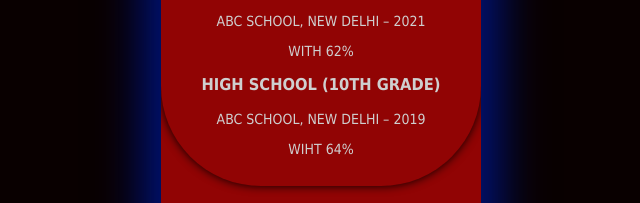
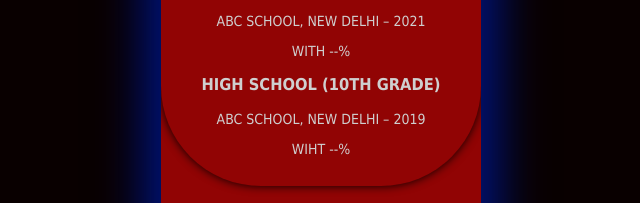
Before and after one commit to nkumar-777/profile, a plain HTML site: page education.html in a window 1280 px wide. Shown: the part 369-572 px from the top of the page, 319-959 px from the left. Drawn offline with Linux system fonts and the light colour scheme.

Commit message:
education.html

```diff
--- a/education.html
+++ b/education.html
@@ -19,11 +19,11 @@
 
             <h3>Intermediate (12th Grade)</h3>
             <p>ABC School, NEW DELHI – 2021</p>
-            <p>with 62%</p>
+            <p>with --%</p>
 
             <h3>High School (10th Grade)</h3>
             <p>ABC School, NEW DELHI – 2019</p>
-            <p>wiht 64%</p>
+            <p>wiht --%</p>
         </div>
 
         <div style="text-align:center; margin-top: 30px;">
```
